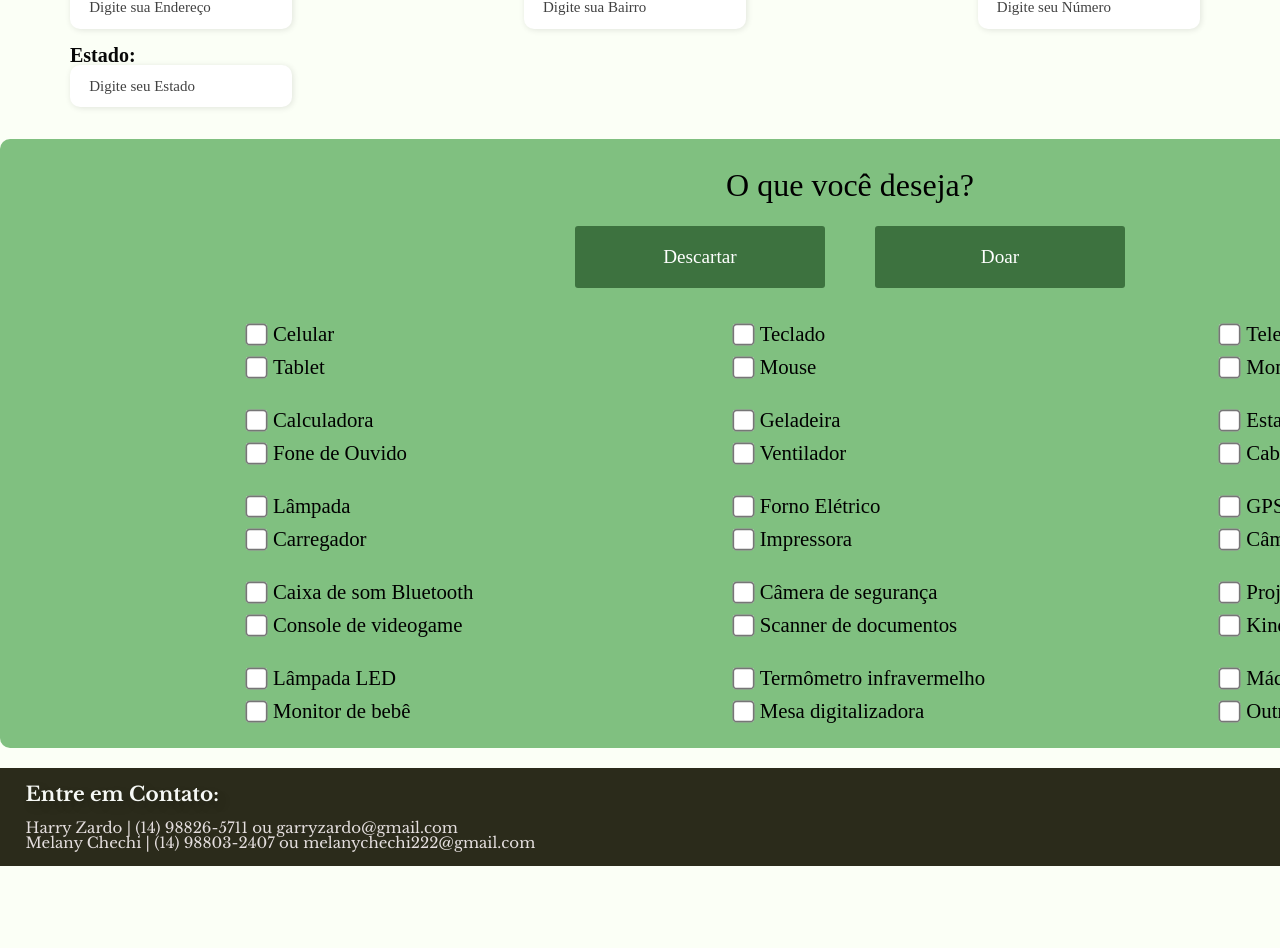
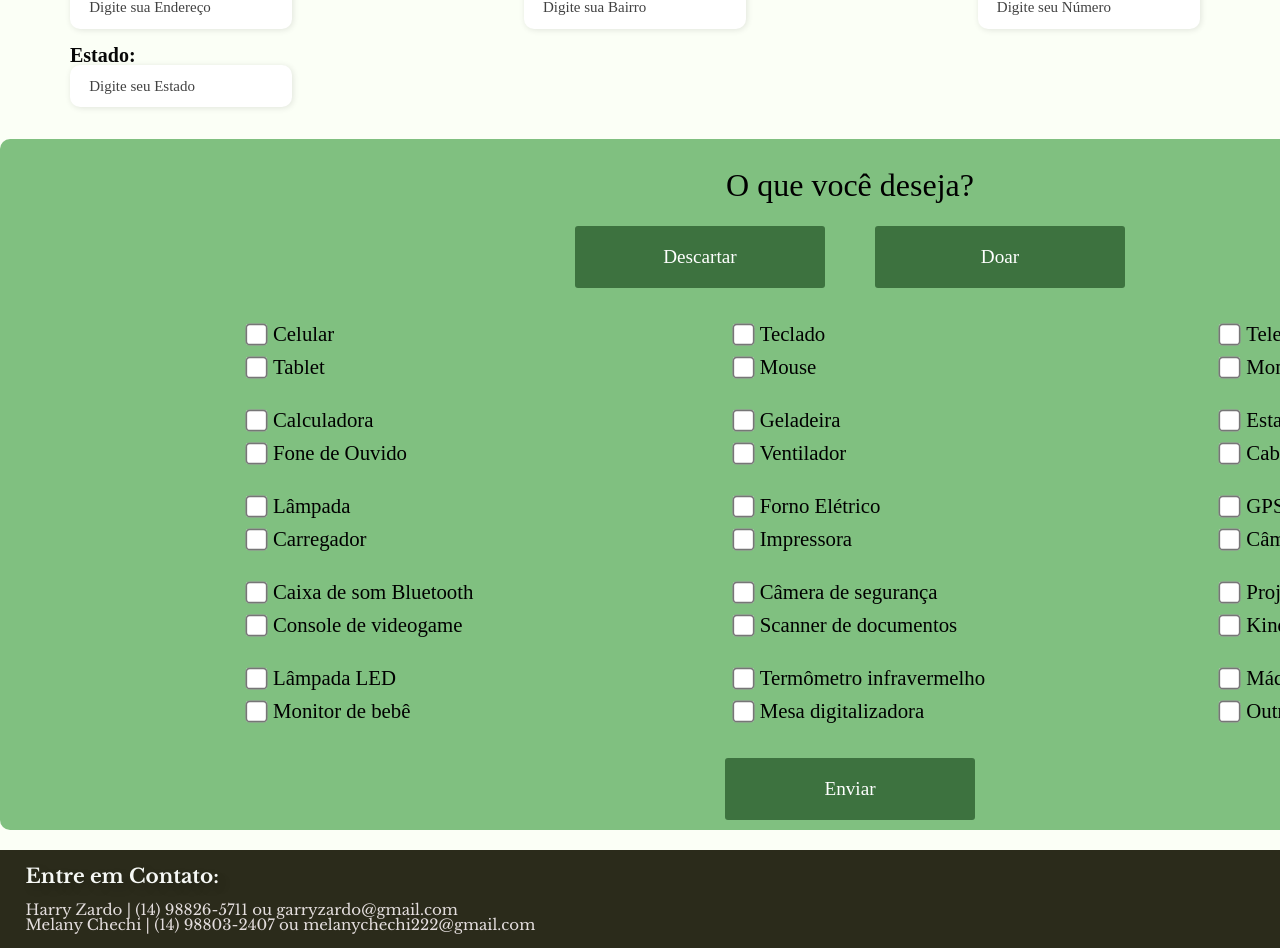
Before and after one commit to HarryZardo/Descartech-2.0, a React (Create React App) app: page /formulario in a window 1280 px wide. Shown: the part 457-1405 px from the top of the page. Before the commit the page ends 1323 px from the top, so only its background shows below. Built offline with nearby package versions, Linux system fonts and the light colour scheme.

Commit message:
Terminando o Forms

```diff
--- a/package.json
+++ b/package.json
@@ -12,7 +12,7 @@
     "@types/node": "^16.18.40",
     "@types/react": "^18.2.20",
     "@types/react-dom": "^18.2.7",
-    "axios": "^1.6.1",
+    "axios": "^1.6.2",
     "react-icons": "^4.11.0",
     "react-input-mask": "^2.0.4",
     "react-query": "^3.39.3",
--- a/src/pages/Cadastro/ImageInput/imageinput.js
+++ b/src/pages/Cadastro/ImageInput/imageinput.js
@@ -34,5 +34,3 @@ function App() {
 }
 
 export default App;
-
-// https://www.youtube.com/watch?v=rlHLlhjb2p8
--- a/src/pages/Formulario/Formulario.module.scss
+++ b/src/pages/Formulario/Formulario.module.scss
@@ -143,7 +143,23 @@ input[type="checkbox"]:checked + label span {
   color: #275729; /* Cor alterada para dar destaque */
 }
 
+.centered_button_container {
+  display: flex;
+  justify-content: center;
+  margin-top: 20px;
 
+}
+
+.centered_button {
+  padding: 20px;
+  width: 250px;
+  background-color: #275729bd;
+  color: white;
+  border: none;
+  border-radius: 3px;
+  cursor: pointer;
+  font-size: 1.2rem;
+}
 
    @media screen and (max-width: 1330px){
        .formImage{
--- a/src/pages/Formulario/index.tsx
+++ b/src/pages/Formulario/index.tsx
@@ -1,20 +1,50 @@
 import Toolbar from "../../components/Toolbar";
 import styles from "./Formulario.module.scss";
 import Footer from "../../components/Footer";
+import React, { useState } from 'react';
+
+export default function Animais() {
+    // Estado local para controlar os checkboxes selecionados
+    const [checkboxes, setCheckboxes] = useState<Record<string, boolean>>({});
+    const [descartarSelecionado, setDescartarSelecionado] = useState(false);
+
+    // Função para lidar com a seleção/deseleção de um checkbox
+    const handleCheckboxChange = (id: string) => {
+      setCheckboxes((prevCheckboxes) => ({
+        ...prevCheckboxes,
+        [id]: !prevCheckboxes[id],
+      }));
+    };
 
 
-export default function Animais() {
+
+    // Função para lidar com o clique no botão
+    const handleButtonClick = () => {
+      // Verifique os checkboxes selecionados
+      const selectedCheckboxes = Object.keys(checkboxes).filter((id) => checkboxes[id]);
+
+
+      if (descartarSelecionado) {
+        alert('Enviado com sucesso');
+        setCheckboxes({});
+        setDescartarSelecionado(false);
+      } else {
+        alert('Por favor, selecione uma das opções antes de enviar.');
+      }
+
+      // Desmarque os checkboxes selecionados
+      setCheckboxes({});
+    };
+
   return (
     <div className={styles.back}>
       <Toolbar />
-
 
       <div className={styles.dispBox}>
         <h1 className={styles.dispBox__text}> Formulário para o Descarte: </h1>
       </div>
       <br></br>
       <br></br>
-
 
       <div className={styles.inputGroup}>
         <div className={styles.inputBox}>
@@ -167,24 +197,26 @@ export default function Animais() {
           ></input>
         </div>
 
-
+        <div></div>
+      </div>
       <div>
-                  </div></div>
-              <div>
-
         <div className={styles.card}>
           <h2 className={styles.card_title}>O que você deseja?</h2>
           <div className={styles.button_container}>
-        <button className={styles.action_button}>Descartar</button>
+            <button onClick={() => setDescartarSelecionado(true)} className={styles.action_button}>Descartar</button>
             <button className={styles.action_button}>Doar</button>
           </div>
           <div className={styles.checkbox}>
             <div className="column">
               <label>
-            <input type="checkbox" /> Celular
+                <input type="checkbox"  checked={checkboxes['celular']}
+          onChange={() => handleCheckboxChange('celular')}
+        /> Celular
+
               </label>
               <label>
-            <input type="checkbox" /> Tablet
+                <input type="checkbox" checked={checkboxes['tablet']}
+          onChange={() => handleCheckboxChange('tablet')}/> Tablet
               </label>
             </div>
             <div className="column">
@@ -299,11 +331,16 @@ export default function Animais() {
                 <input type="checkbox" /> Outros
               </label>
             </div>
+          </div>
+
+          <div className={styles.centered_button_container}>
+            <button onClick={handleButtonClick} className={styles.centered_button}>Enviar</button>
+
 
           </div>
         </div>
       </div>
-        <Footer/>
+      <Footer />
     </div>
   );
   }
```
Also changed, not shown: src/pages/Formulario/AlertImput/alertimput.tsx (added, +59 -0 lines), src/services/api.ts (added, +7 -0 lines), src/services/cidade.ts (added, +7 -0 lines), src/services/descarte.ts (added, +7 -0 lines), src/services/doacoes.ts (added, +7 -0 lines), src/services/doacoesquem.ts (added, +7 -0 lines), src/services/usuario.ts (added, +7 -0 lines), 1 other file (tests, documents, lock files or other folders). Lines whose indentation alone changed are shown as unchanged.
